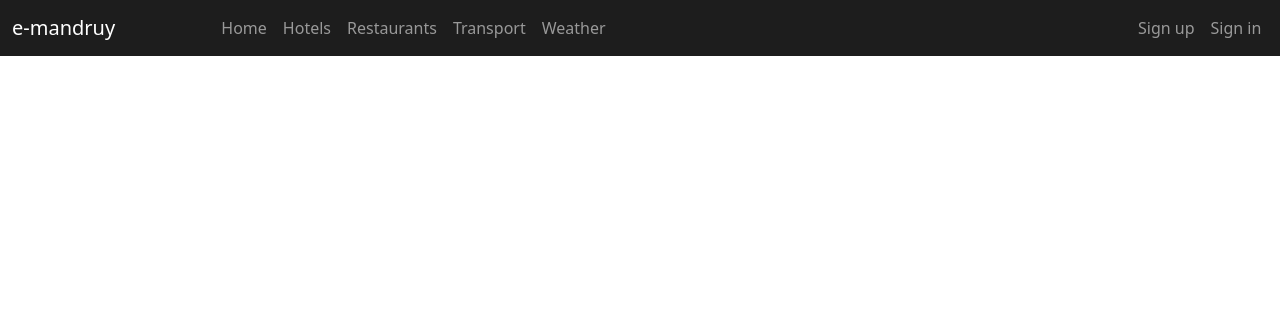
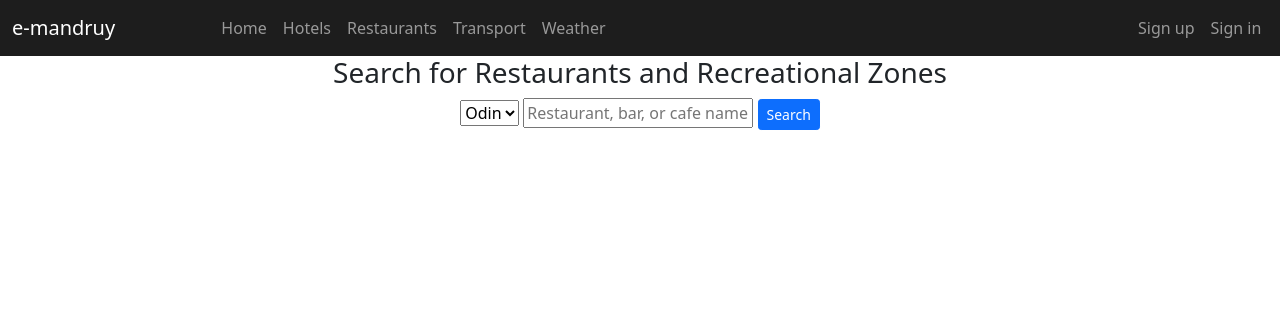
Before and after one commit to ITA-Dnipro/Dp-207_Python, a Django app: page /restaurants/main in a window 1280 px wide. Shown: the top 316 px of the page. Run offline with Django 3.2, Linux system fonts and the light colour scheme; parts of the project's set-up code (start-up, migrations or seed data) failed here and were passed over; some libraries are stand-ins or nearby versions.

Commit message:
HTML template for restaurants

```diff
--- /dev/null
+++ b/django_app/restaurants/forms.py
@@ -0,0 +1,6 @@
+from django import forms
+
+class RestaurantSearchForm(forms.Form):
+    CHOICES = [('1', 'Odin'), ('2', 'Dva')]
+    city = forms.ChoiceField(widget=forms.Select, choices=CHOICES)
+    restaurant_name = forms.CharField(max_length=300, required=False, widget=forms.TextInput(attrs={'placeholder': 'Restaurant, bar, or cafe name'}))
--- a/django_app/restaurants/templates/restaurants/main_page.html
+++ b/django_app/restaurants/templates/restaurants/main_page.html
@@ -1 +1,26 @@
 {% extends "base.html" %}
+
+{% block content %}
+<head>
+	<style>
+        .form-inline input[type=text] {
+            width: 230px;
+        }
+    </style>
+</head>
+
+<div class="container">
+    <div class="row">
+        <div class="text-center"><h3>Search for Restaurants and Recreational Zones</h3></div>
+
+        <div class="col-md-12 d-flex justify-content-center">
+            <form class="form-inline" action="{% url 'home' %}" method="POST">
+                {% csrf_token %}
+                {{form.city}}
+                {{form.restaurant_name}}
+                <input type="submit" class="btn btn-primary btn-sm" value="Search">
+            </form>
+        </div>
+    </div>
+</div>
+{% endblock %}
--- a/django_app/restaurants/views.py
+++ b/django_app/restaurants/views.py
@@ -1,4 +1,6 @@
 from django.shortcuts import render
+from .forms import RestaurantSearchForm
 
 def main_page(request):
-    return render(request, 'restaurants/main_page.html', {})
+    context={'form': RestaurantSearchForm}
+    return render(request, 'restaurants/main_page.html', context)
```
Also changed, not shown: flask_restaurants_service/app.py (added, +10 -0 lines), flask_restaurants_service/requirements.txt (added, +12 -0 lines), 1 other file.
